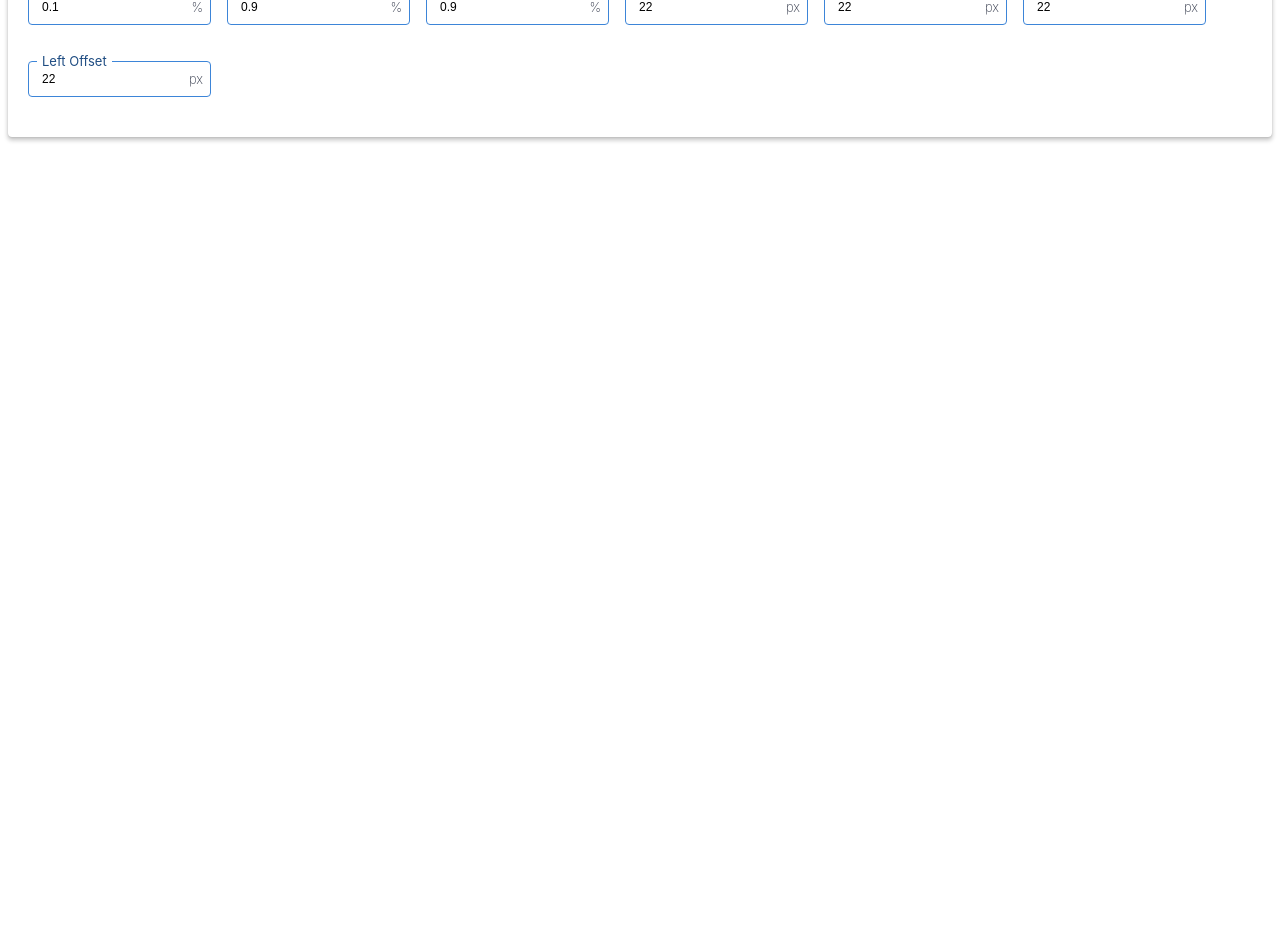
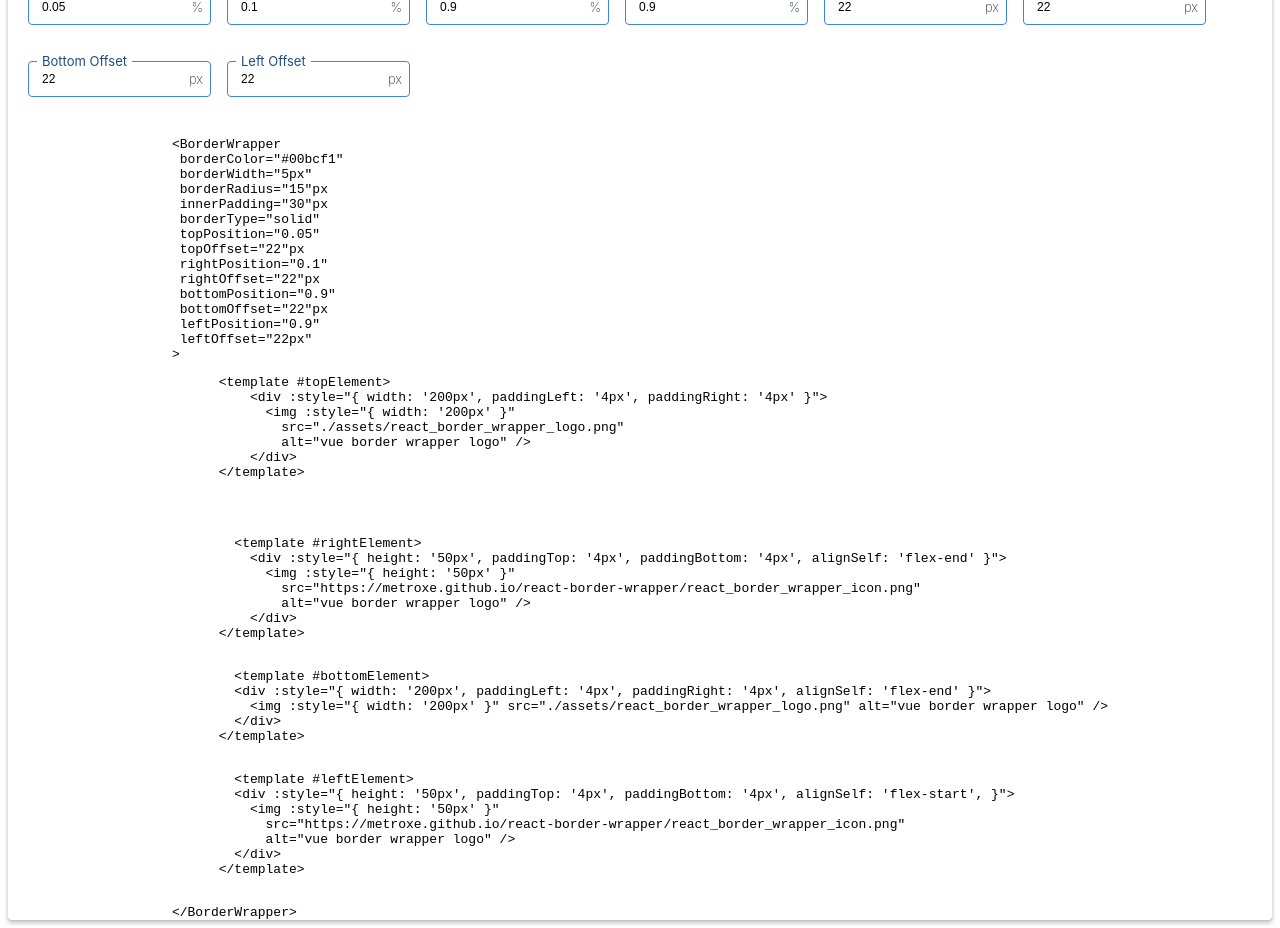
Before and after one commit to sivareddyuppathi/vue-border, a Vue app: page / in a window 1280 px wide. Shown: the part 700-1628 px from the top of the page. Before the commit the page ends 845 px from the top, so only its background shows below. Built offline with nearby package versions, Linux system fonts and the light colour scheme; the HTML template or start-up script is replaced by a standard one.

Commit message:
update: add all 4 elements in code and pre

```diff
--- a/src/App.vue
+++ b/src/App.vue
@@ -34,6 +34,10 @@ const borderTypes = ref([
   { id: 'ridge', name: 'Ridge' },
   { id: 'solid', name: 'Solid' }
 ])
+const topEle = ref(true)
+const rightEle = ref(true)
+const bottomEle = ref(true)
+const leftEle = ref(true)
 </script>
 <template>
   <div class="card" :style="{ '--elevation': '2' }">
@@ -43,30 +47,28 @@ const borderTypes = ref([
       :rightOffset="state.rightOffset + 'px'" :bottomPosition="state.bottomPosition"
       :bottomOffset="state.bottomOffset + 'px'" :leftPosition="state.leftPosition"
       :leftOffset="state.leftOffset + 'px'">
-      <template #topElement>
+      <template v-if="topEle" #topElement>
         <div :style="{ width: '200px', paddingLeft: '4px', paddingRight: '4px' }">
-          <img :style="{ width: '200px' }" src="./assets/react_border_wrapper_logo.png"
-            alt="react border wrapper logo" />
+          <img :style="{ width: '200px' }" src="./assets/react_border_wrapper_logo.png" alt="vue border wrapper logo" />
         </div>
       </template>
-      <template #rightElement>
+      <template v-if="rightEle" #rightElement>
         <div :style="{ height: '50px', paddingTop: '4px', paddingBottom: '4px', alignSelf: 'flex-end' }">
           <img :style="{ height: '50px' }"
             src="https://metroxe.github.io/react-border-wrapper/react_border_wrapper_icon.png"
-            alt="react border wrapper logo" />
+            alt="vue border wrapper logo" />
         </div>
       </template>
-      <template #leftElement>
+      <template v-if="leftEle" #leftElement>
         <div :style="{ height: '50px', paddingTop: '4px', paddingBottom: '4px', alignSelf: 'flex-start', }">
           <img :style="{ height: '50px' }"
             src="https://metroxe.github.io/react-border-wrapper/react_border_wrapper_icon.png"
-            alt="react border wrapper logo" />
+            alt="vue border wrapper logo" />
         </div>
       </template>
-      <template #bottomElement>
+      <template v-if="bottomEle" #bottomElement>
         <div :style="{ width: '200px', paddingLeft: '4px', paddingRight: '4px', alignSelf: 'flex-end' }">
-          <img :style="{ width: '200px' }" src="./assets/react_border_wrapper_logo.png"
-            alt="react border wrapper logo" />
+          <img :style="{ width: '200px' }" src="./assets/react_border_wrapper_logo.png" alt="vue border wrapper logo" />
         </div>
       </template>
       <template #default>
@@ -132,6 +134,13 @@ const borderTypes = ref([
         <label class="did-floating-label">Border Type</label>
       </div>
       <div class="did-floating-label-content">
+        <select class="did-floating-select" v-model="topEle">
+          <option :value="true">True</option>
+          <option :value="false">False</option>
+        </select>
+        <label class="did-floating-label">Top Element</label>
+      </div>
+      <div class="did-floating-label-content">
         <input class="did-floating-input" type="text" v-model="state.topPosition">
         <span class="did-floating-label-right-content">
           %
@@ -187,6 +196,76 @@ const borderTypes = ref([
         </span>
         <label class="did-floating-label">Left Offset</label>
       </div>
+    </div>
+    <div style="
+    display: flex;
+    align-items: start;
+    justify-content: center;
+">
+      <code style="
+    text-align: start;
+">
+    {{ `
+    <BorderWrapper`}}<br />
+    &nbsp;{{ `borderColor="${state.color}"` }}<br />
+    &nbsp;{{ `borderWidth="${state.borderWidth}px"` }}<br />
+    &nbsp;{{ `borderRadius="${state.borderRadius}"px` }}<br />
+    &nbsp;{{ `innerPadding="${state.innerPadding}"px` }}<br />
+    &nbsp;{{ `borderType="${state.borderType}"` }}<br />
+    &nbsp;{{ `topPosition="${state.topPosition}"` }}<br />
+    &nbsp;{{ `topOffset="${state.topOffset}"px` }}<br />
+    &nbsp;{{ `rightPosition="${state.rightPosition}"` }}<br />
+    &nbsp;{{ `rightOffset="${state.rightOffset}"px` }}<br />
+    &nbsp;{{ `bottomPosition="${state.bottomPosition}"` }}<br />
+    &nbsp;{{ `bottomOffset="${state.bottomOffset}"px` }}<br />
+    &nbsp;{{ `leftPosition="${state.leftPosition}"` }}<br />
+    &nbsp;{{ `leftOffset="${state.leftOffset}px"` }}<br />
+    {{ `>` }}<br />
+    <template v-if="topEle">
+    <pre>
+      {{ `<template #topElement>
+          <div :style="{ width: '200px', paddingLeft: '4px', paddingRight: '4px' }">
+            <img :style="{ width: '200px' }"
+              src="./assets/react_border_wrapper_logo.png"
+              alt="vue border wrapper logo" />
+          </div>
+      </template>`}}
+    </pre>
+    </template>
+    <br />
+    <template v-if="rightEle">
+      <pre>
+        {{ `<template #rightElement>
+          <div :style="{ height: '50px', paddingTop: '4px', paddingBottom: '4px', alignSelf: 'flex-end' }">
+            <img :style="{ height: '50px' }"
+              src="https://metroxe.github.io/react-border-wrapper/react_border_wrapper_icon.png"
+              alt="vue border wrapper logo" />
+          </div>
+      </template>`}}
+    </pre>
+    </template>
+    <template v-if="bottomEle">
+      <pre>
+        {{ `<template #bottomElement>
+        <div :style="{ width: '200px', paddingLeft: '4px', paddingRight: '4px', alignSelf: 'flex-end' }">
+          <img :style="{ width: '200px' }" src="./assets/react_border_wrapper_logo.png" alt="vue border wrapper logo" />
+        </div>
+      </template>`}}
+    </pre>
+    </template>
+    <template v-if="leftEle">
+      <pre>
+        {{ `<template #leftElement>
+        <div :style="{ height: '50px', paddingTop: '4px', paddingBottom: '4px', alignSelf: 'flex-start', }">
+          <img :style="{ height: '50px' }"
+            src="https://metroxe.github.io/react-border-wrapper/react_border_wrapper_icon.png"
+            alt="vue border wrapper logo" />
+        </div>
+      </template>`}}
+    </pre>
+    </template>
+    {{ `</BorderWrapper>` }}
+  </code>
     </div>
   </div>
 </template>
```
